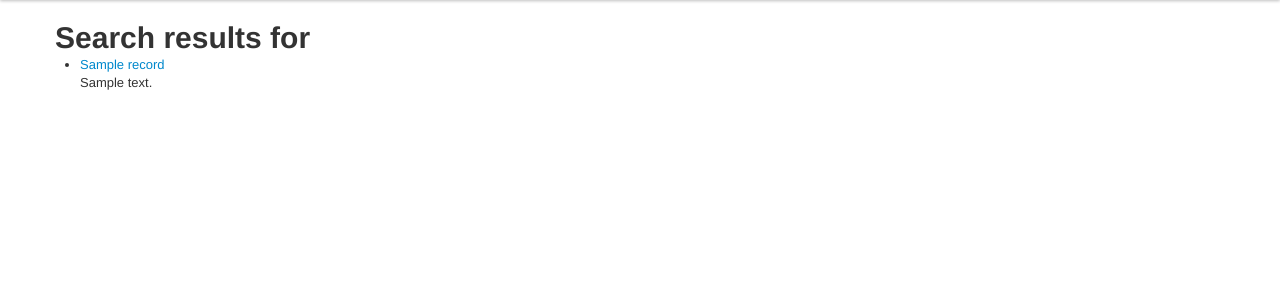
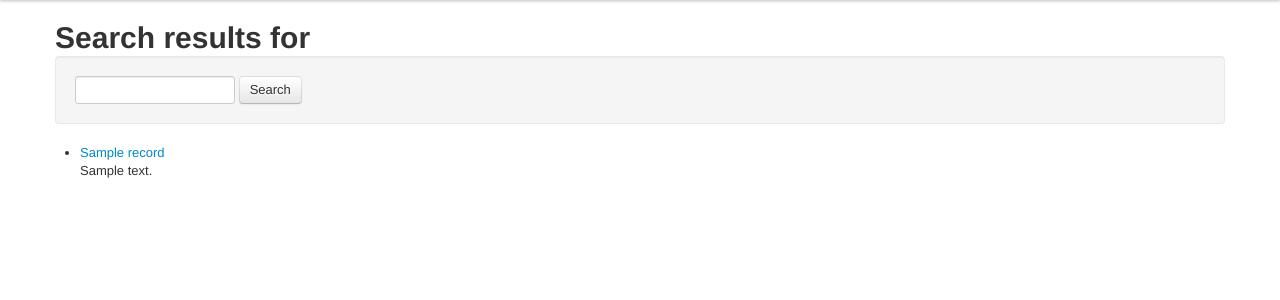
Before and after one commit to mmulich/rhaptos_viewer, a Python web app: template rhaptos_viewer/templates/search.jinja2 in a window 1280 px wide. Shown: the part 40-340 px from the top of the page. Run offline with Jinja, Linux system fonts and the light colour scheme; the template is opened without the code that fills it: most values are stand-ins (such as "Sample title", 1, 10 or a date in 2020); some libraries are stand-ins or nearby versions.

Commit message:
Split out the search box

```diff
--- a/rhaptos_viewer/templates/base.jinja2
+++ b/rhaptos_viewer/templates/base.jinja2
@@ -4,7 +4,7 @@
     {% block head %}
     <meta charset="utf-8">
     <meta name="viewport" content="width=device-width, initial-scale=1.0">
-    <title>{% block title %}Connexions Web View{% endblock %}</title>
+    <title>{% block head_title %}Connexions Web View{% endblock %}</title>
 
     {% block css %}
     <link href="/static/css/bootstrap.css" rel="stylesheet">
--- a/rhaptos_viewer/templates/casa.jinja2
+++ b/rhaptos_viewer/templates/casa.jinja2
@@ -27,10 +27,7 @@
   <div class="row-fluid">
     <div class="span4">
       <h2>Find content</h2>
-      <form class="well form-search" method="GET" action="/search">
-        <input name="q" type="text" class="input-medium search-query">
-        <button type="submit" class="btn">Search</button>
-      </form>
+      {% include "snippets/search_box.jinja2" %}
     </div>
     <div class="span8">
       <h2><a href="http://cnx.org/help/authoring/createmodule">Create content</a></h2>
--- a/rhaptos_viewer/templates/search.jinja2
+++ b/rhaptos_viewer/templates/search.jinja2
@@ -1,6 +1,7 @@
 {% extends "base.jinja2" %}
 {% block content %}
   <h1>Search results for {{ request.params['q'] }}</h1>
+  {% include "snippets/search_box.jinja2" %}
   <div id="search-results">
     <ul>
       {% for r in records %}
--- /dev/null
+++ b/rhaptos_viewer/templates/snippets/search_box.jinja2
@@ -0,0 +1,4 @@
+<form class="well form-search" method="GET" action="/search">
+  <input name="q" type="text" class="input-medium search-query">
+  <button type="submit" class="btn">Search</button>
+</form>
```
